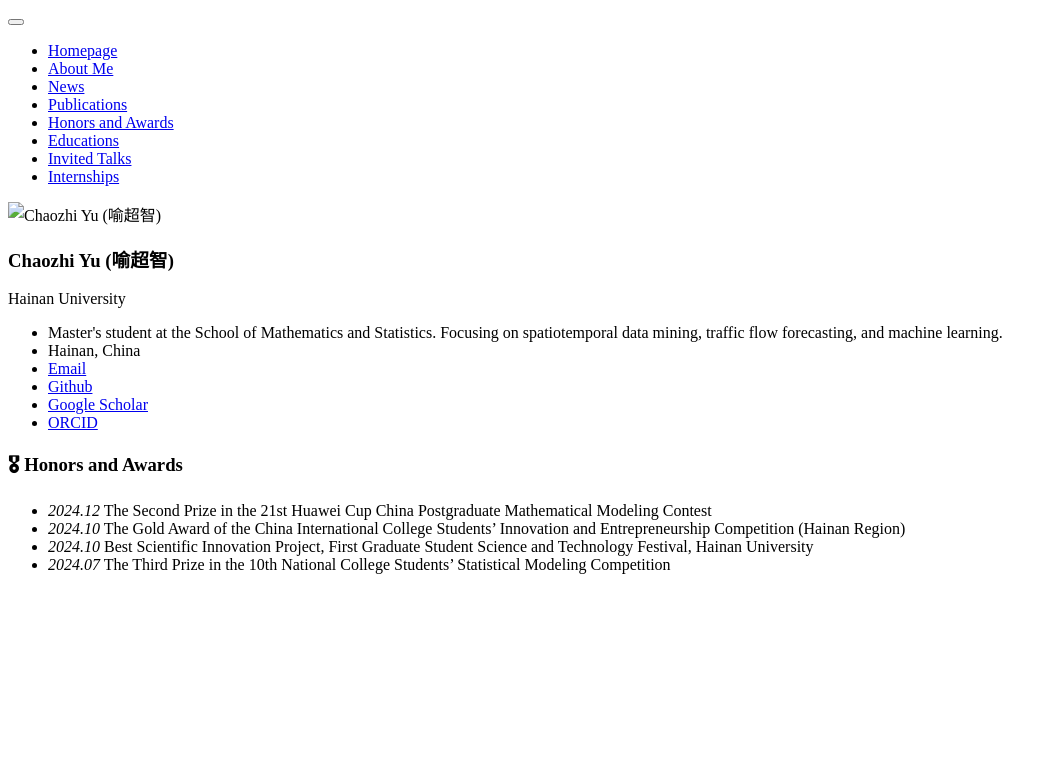
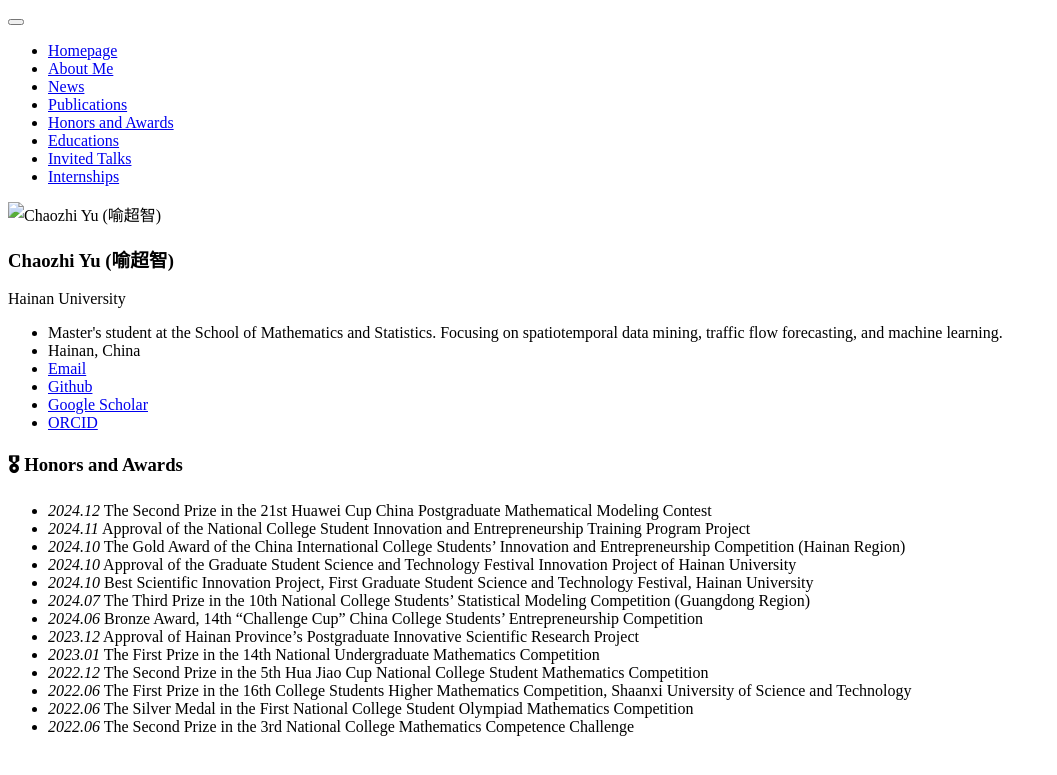
Before and after one commit to yuchaozhi/yuchaozhi.github.io, a Jekyll site: the page built from _pages/includes/honers.md, in a window 1280 px wide. Shown: the top 775 px of the page, without its empty margins (0-1057 px from the left). Built offline with Jekyll 4.4.1, drawn with Linux system fonts in a browser that asks for light colours; our own code applies the rules of GitHub Pages for plain Markdown files.

Commit message:
update honors

```diff
--- a/_pages/includes/honers.md
+++ b/_pages/includes/honers.md
@@ -1,6 +1,15 @@
 # 🎖 Honors and Awards
 
 - *2024.12* The Second Prize in the 21st Huawei Cup China Postgraduate Mathematical Modeling Contest
+- *2024.11* Approval of the National College Student Innovation and Entrepreneurship Training Program Project
 - *2024.10* The Gold Award of the China International College Students' Innovation and Entrepreneurship Competition (Hainan Region)
+- *2024.10* Approval of the Graduate Student Science and Technology Festival Innovation Project of Hainan University
 - *2024.10* Best Scientific Innovation Project, First Graduate Student Science and Technology Festival, Hainan University
-- *2024.07* The Third Prize in the 10th National College Students' Statistical Modeling Competition
+- *2024.07* The Third Prize in the 10th National College Students' Statistical Modeling Competition (Guangdong Region)
+- *2024.06* Bronze Award, 14th "Challenge Cup" China College Students' Entrepreneurship Competition
+- *2023.12* Approval of Hainan Province's Postgraduate Innovative Scientific Research Project
+- *2023.01* The First Prize in the 14th National Undergraduate Mathematics Competition
+- *2022.12* The Second Prize in the 5th Hua Jiao Cup National College Student Mathematics Competition
+- *2022.06* The First Prize in the 16th College Students Higher Mathematics Competition, Shaanxi University of Science and Technology
+- *2022.06* The Silver Medal in the First National College Student Olympiad Mathematics Competition
+- *2022.06* The Second Prize in the 3rd National College Mathematics Competence Challenge
```
